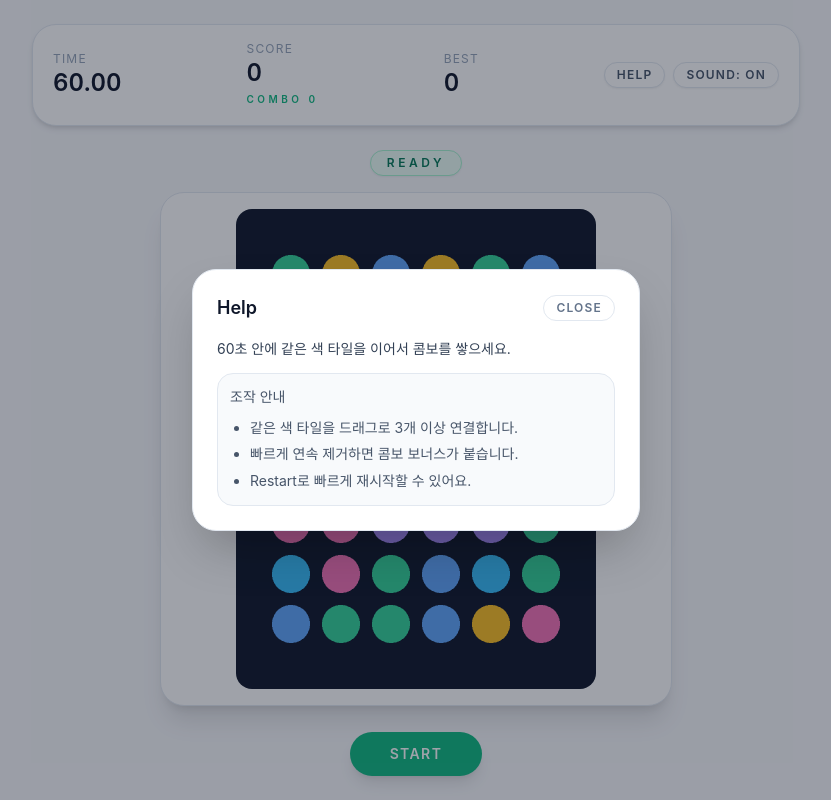
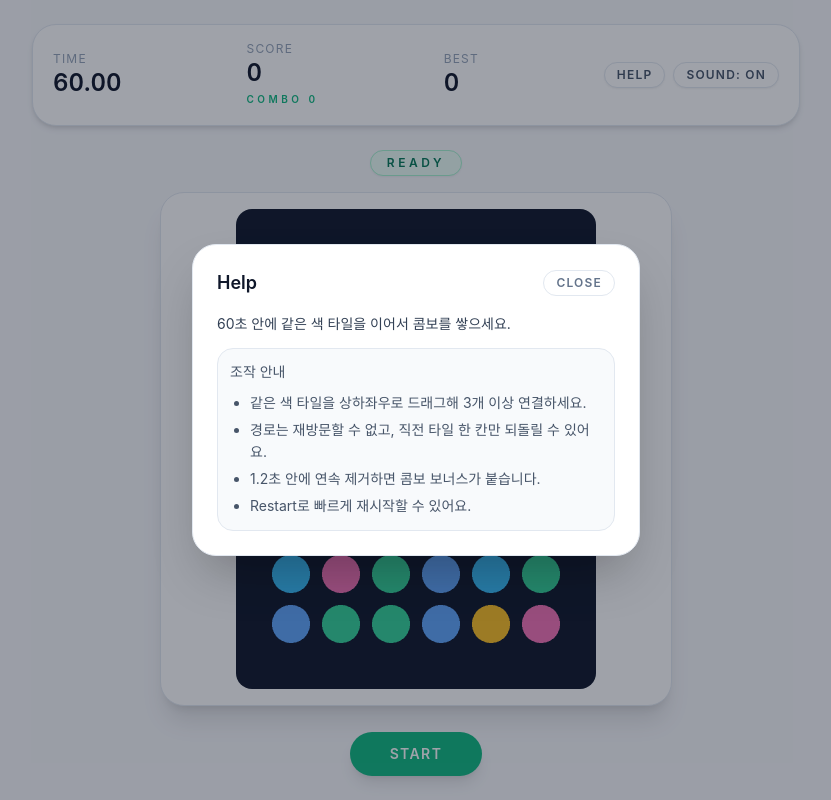
Before and after one commit to purple790779/appintoss-one-minute-combo, a React (Vite) app: page / in a window 1280 px wide. Both pictures are taken after a click on the button "HELP". Shown: the whole page, without its empty margins (224-1055 px from the left). Built offline with nearby package versions, Linux system fonts and the light colour scheme.

Commit message:
v0.3.0 feat: link-match core gameplay (drag chain + combo + collapse/refill)

```diff
--- a/src/App.tsx
+++ b/src/App.tsx
@@ -163,8 +163,9 @@ function App() {
               <div className="rounded-2xl border border-slate-200 bg-slate-50 p-3 text-slate-600">
                 <p>조작 안내</p>
                 <ul className="mt-2 list-disc space-y-1 pl-5">
-                  <li>같은 색 타일을 드래그로 3개 이상 연결합니다.</li>
-                  <li>빠르게 연속 제거하면 콤보 보너스가 붙습니다.</li>
+                  <li>같은 색 타일을 상하좌우로 드래그해 3개 이상 연결하세요.</li>
+                  <li>경로는 재방문할 수 없고, 직전 타일 한 칸만 되돌릴 수 있어요.</li>
+                  <li>1.2초 안에 연속 제거하면 콤보 보너스가 붙습니다.</li>
                   <li>Restart로 빠르게 재시작할 수 있어요.</li>
                 </ul>
               </div>
```
Also changed, not shown: VERSION.txt, 1 other file (tests, documents, lock files or other folders).
